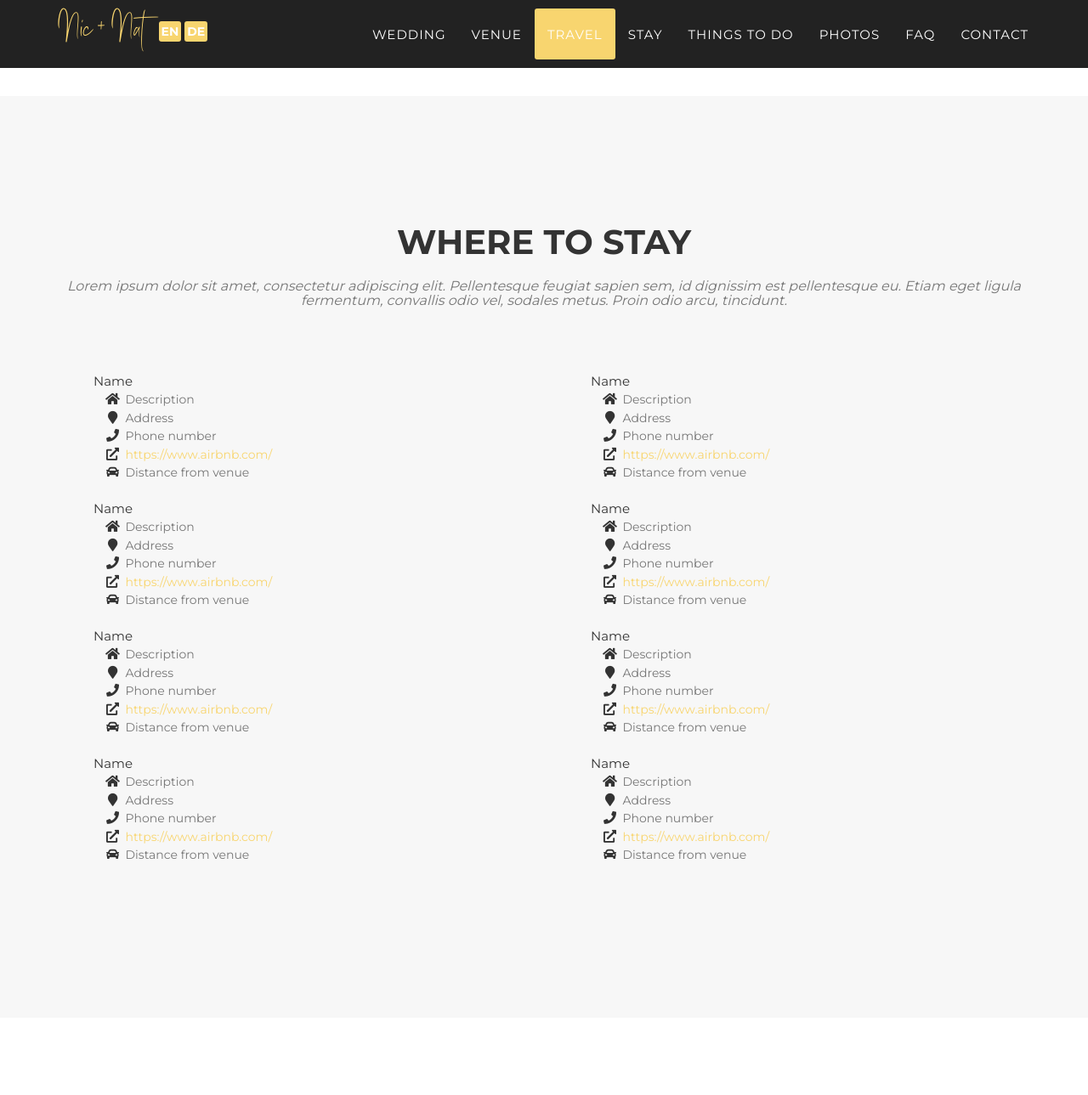
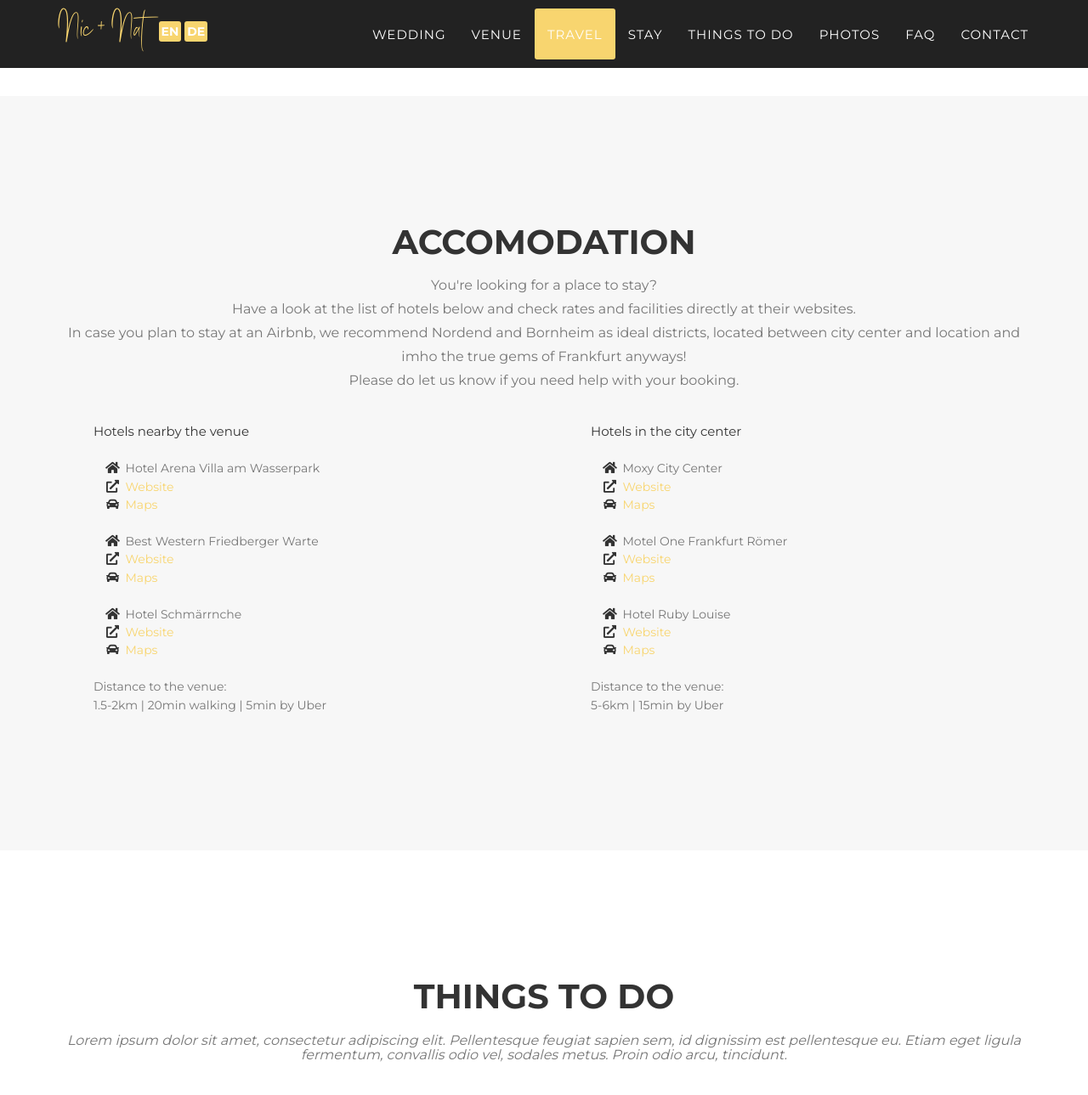
Before and after one commit to nic-nat/wedding, a Jekyll site: the page built from index.html, in a window 1280 px wide and 1400 px high, scrolled down 3631 px, cut to the strip 0-1302 px from the top of the window. Shown: the top 1289 px of the strip at 85% size. Built offline with Jekyll 4.4.1, drawn with Linux system fonts in a browser that asks for light colours; some web fonts are replaced.

Commit message:
Update stay.html

```diff
--- a/_includes/en_data/stay.html
+++ b/_includes/en_data/stay.html
@@ -3,192 +3,110 @@
     <div class="container">
         <div class="row">
             <div class="col-lg-12 text-center">
-                <h2 class="section-heading">Where To Stay</h2>
-                <h3 class="section-subheading text-muted">Lorem ipsum dolor sit amet, consectetur adipiscing elit. Pellentesque feugiat sapien sem, id dignissim est pellentesque eu. Etiam eget ligula fermentum, convallis odio vel, sodales metus. Proin odio arcu, tincidunt.</h3>
+                <h2 class="section-heading">Accomodation</h2>
+                <p class="largepad text-muted">You're looking for a place to stay?<br>Have a look at the list of hotels below and check rates and facilities directly at their websites.<br>In case you plan to stay at an Airbnb, we recommend Nordend and Bornheim as ideal districts, located between city center and location and imho the true gems of Frankfurt anyways!<br>Please do let us know if you need help with your booking.</h3>
             </div>
         </div>
         <div class="row">
             <div class="col-md-6">
                 <ul style="list-style-type:none;">
                     <li>
-                        Name
+                        Hotels nearby the venue
+                        <li><br></li>
                         <ul class="fa-ul">
                             <li>
-                                <span class="fa-li"><i class="fa fa-home"></i></span><span class="text-muted plist">Description</span>
+                                <span class="fa-li"><i class="fa fa-home"></i></span><span class="text-muted plist">Hotel Arena Villa am Wasserpark</span>
                             </li>
                             <li>
-                                <span class="fa-li"><i class="fa fa-map-marker"></i></span><span class="text-muted plist">Address</span>
+                                <span class="fa-li"><i class="fas fa-external-link-alt"></i></span><span class="plist"><a href="https://villa-am-wasserpark.com">Website</a></span>
                             </li>
                             <li>
-                                <span class="fa-li"><i class="fa fa-phone"></i></span><span class="text-muted plist">Phone number</span>
-                            </li>
-                            <li>
-                                <span class="fa-li"><i class="fas fa-external-link-alt"></i></span><span class="plist"><a href="https://www.airbnb.com">https://www.airbnb.com/</a></span>
-                            </li>
-                            <li>
-                                <span class="fa-li"><i class="fa fa-car"></i></span><span class="text-muted plist">Distance from venue</span>
+                                <span class="fa-li"><i class="fa fa-car"></i></span><span class="plist"><a href="https://www.google.com/maps/dir/BERGstation+Café.Restaurant+im+Huthpark,+Propst-Goebels-Weg,+Frankfurt/Arena+Villa+am+Wasserpark,+Friedberger+Landstraße,+Frankfurt/@50.1407056,8.698684,15z/data=!3m1!4b1!4m14!4m13!1m5!1m1!1s0x47bd0ee2d786a245:0xeb2ca4cd4395c56e!2m2!1d8.716425!2d50.142672!1m5!1m1!1s0x47bd0edcb9bdccf1:0xeba04f9420ec6b86!2m2!1d8.6969667!2d50.1369146!3e2">Maps</a></span>
                             </li>
                             <li><br></li>
                         </ul>
                     </li>
 
-                    <li>
-                        Name
+
                         <ul class="fa-ul">
                             <li>
-                                <span class="fa-li"><i class="fa fa-home"></i></span><span class="text-muted plist">Description</span>
+                                <span class="fa-li"><i class="fa fa-home"></i></span><span class="text-muted plist">Best Western Friedberger Warte</span>
                             </li>
                             <li>
-                                <span class="fa-li"><i class="fa fa-map-marker"></i></span><span class="text-muted plist">Address</span>
+                                <span class="fa-li"><i class="fas fa-external-link-alt"></i></span><span class="plist"><a href="https://www.ibhotel-frankfurt.de">Website</a></span>
                             </li>
                             <li>
-                                <span class="fa-li"><i class="fa fa-phone"></i></span><span class="text-muted plist">Phone number</span>
+                                <span class="fa-li"><i class="fa fa-car"></i></span><span class="plist"><a href="https://www.google.com/maps/dir/BERGstation+Caf%C3%A9.Restaurant+im+Huthpark,+Propst-Goebels-Weg,+Frankfurt/Best+Western+Premier+IB+Hotel+Friedberger+Warte,+Homburger+Landstra%C3%9Fe+4,+60389+Frankfurt+am+Main/@50.1437529,8.6989022,15z/data=!3m1!4b1!4m14!4m13!1m5!1m1!1s0x47bd0ee2d786a245:0xeb2ca4cd4395c56e!2m2!1d8.716425!2d50.142672!1m5!1m1!1s0x47bd0edc267b11bd:0x4945752d0d571543!2m2!1d8.6988889!2d50.1413889!3e2">Maps</a></span>
+                            </li>
+                            <li><br></li>
+                        </ul>
+
+                        <ul class="fa-ul">
+                            <li>
+                                <span class="fa-li"><i class="fa fa-home"></i></span><span class="text-muted plist">Hotel Schmärrnche</span>
                             </li>
                             <li>
-                                <span class="fa-li"><i class="fas fa-external-link-alt"></i></span><span class="plist"><a href="https://www.airbnb.com">https://www.airbnb.com/</a></span>
+                                <span class="fa-li"><i class="fas fa-external-link-alt"></i></span><span class="plist"><a href="https://www.hotel-schmaerrnche.de">Website</a></span>
                             </li>
                             <li>
-                                <span class="fa-li"><i class="fa fa-car"></i></span><span class="text-muted plist">Distance from venue</span>
+                                <span class="fa-li"><i class="fa fa-car"></i></span><span  class="plist"><a href="https://www.google.com/maps/dir/BERGstation+Café.Restaurant+im+Huthpark,+Propst-Goebels-Weg,+Frankfurt/Hotel+Schmärrnche,+Kleine+Spillingsgasse,+Frankfurt/@50.1369379,8.7059772,15z/data=!3m1!4b1!4m14!4m13!1m5!1m1!1s0x47bd0ee2d786a245:0xeb2ca4cd4395c56e!2m2!1d8.716425!2d50.142672!1m5!1m1!1s0x47bd0eee407ba16b:0xe2069251b99e6625!2m2!1d8.7120773!2d50.1309707!3e2">Maps</a></span>
+                            </li>
+                            <li><br></li>
+                        </ul>
+                        </li>
+                        <span class="text-muted plist">Distance to the venue:<br>1.5-2km | 20min walking | 5min by Uber</span>
+                        </li>
+                </ul>
+            </div>
+
+
+            <div class="col-md-6">
+                <ul style="list-style-type:none;">
+                    <li>
+                        Hotels in the city center
+                        <li><br></li>
+                        <ul class="fa-ul">
+                            <li>
+                                <span class="fa-li"><i class="fa fa-home"></i></span><span class="text-muted plist">Moxy City Center</span>
+                            </li>
+                            <li>
+                                <span class="fa-li"><i class="fas fa-external-link-alt"></i></span><span class="plist"><a href="https://www.marriott.com/en-us/hotels/fraor-moxy-frankfurt-city-center/overview/">Website</a></span>
+                            </li>
+                            <li>
+                                <span class="fa-li"><i class="fa fa-car"></i></span><span class="plist"><a href="https://www.google.com/maps/dir/BERGstation+Café.Restaurant+im+Huthpark,+Propst-Goebels-Weg,+Frankfurt/Moxy+Frankfurt+City+Center,+Thurn-und-Taxis-Platz,+Frankfurt/@50.1292585,8.6816075,14z/data=!3m1!4b1!4m14!4m13!1m5!1m1!1s0x47bd0ee2d786a245:0xeb2ca4cd4395c56e!2m2!1d8.716425!2d50.142672!1m5!1m1!1s0x47bd0f672b966ee1:0x26c956d33c7d45c7!2m2!1d8.6803165!2d50.1161085!3e0">Maps</a></span>
                             </li>
                             <li><br></li>
                         </ul>
                     </li>
 
-                    <li>
-                        Name
                         <ul class="fa-ul">
                             <li>
-                                <span class="fa-li"><i class="fa fa-home"></i></span><span class="text-muted plist">Description</span>
+                                <span class="fa-li"><i class="fa fa-home"></i></span><span class="text-muted plist">Motel One Frankfurt Römer</span>
                             </li>
                             <li>
-                                <span class="fa-li"><i class="fa fa-map-marker"></i></span><span class="text-muted plist">Address</span>
+                                <span class="fa-li"><i class="fas fa-external-link-alt"></i></span><span class="plist"><a href="https://www.motel-one.com/de/hotels/frankfurt/hotel-frankfurt-roemer/">Website</a></span>
                             </li>
                             <li>
-                                <span class="fa-li"><i class="fa fa-phone"></i></span><span class="text-muted plist">Phone number</span>
-                            </li>
-                            <li>
-                                <span class="fa-li"><i class="fas fa-external-link-alt"></i></span><span class="plist"><a href="https://www.airbnb.com">https://www.airbnb.com/</a></span>
-                            </li>
-                            <li>
-                                <span class="fa-li"><i class="fa fa-car"></i></span><span class="text-muted plist">Distance from venue</span>
+                                <span class="fa-li"><i class="fa fa-car"></i></span><span class="plist"><a href="https://www.google.com/maps/dir/BERGstation+Café.Restaurant+im+Huthpark,+Propst-Goebels-Weg,+Frankfurt/Hotel+Motel+One+Frankfurt-Römer,+Berliner+Straße,+Frankfurt/@50.1261266,8.6799249,14z/data=!3m1!4b1!4m14!4m13!1m5!1m1!1s0x47bd0ee2d786a245:0xeb2ca4cd4395c56e!2m2!1d8.716425!2d50.142672!1m5!1m1!1s0x47bd0ea8e6eb9a09:0xdf5f40e1e48592d!2m2!1d8.678!2d50.1103365!3e0">Maps</a></span>
                             </li>
                             <li><br></li>
                         </ul>
-                    </li>
 
-                    <li>
-                        Name
                         <ul class="fa-ul">
                             <li>
-                                <span class="fa-li"><i class="fa fa-home"></i></span><span class="text-muted plist">Description</span>
+                                <span class="fa-li"><i class="fa fa-home"></i></span><span class="text-muted plist">Hotel Ruby Louise</span>
                             </li>
                             <li>
-                                <span class="fa-li"><i class="fa fa-map-marker"></i></span><span class="text-muted plist">Address</span>
+                                <span class="fa-li"><i class="fas fa-external-link-alt"></i></span><span class="plist"><a href="https://www.ruby-hotels.com/hotels-destinations/frankfurt/ruby-louise">Website</a></span>
                             </li>
                             <li>
-                                <span class="fa-li"><i class="fa fa-phone"></i></span><span class="text-muted plist">Phone number</span>
-                            </li>
-                            <li>
-                                <span class="fa-li"><i class="fas fa-external-link-alt"></i></span><span class="plist"><a href="https://www.airbnb.com">https://www.airbnb.com/</a></span>
-                            </li>
-                            <li>
-                                <span class="fa-li"><i class="fa fa-car"></i></span><span class="text-muted plist">Distance from venue</span>
+                                <span class="fa-li"><i class="fa fa-car"></i></span><span class="plist"><a href="https://www.google.com/maps/dir/BERGstation+Café.Restaurant+im+Huthpark,+Propst-Goebels-Weg,+Frankfurt/Ruby+Louise+Hotel+%26+Bar,+Neue+Rothofstraße,+Frankfurt/@50.1281177,8.6774132,14z/data=!3m1!4b1!4m14!4m13!1m5!1m1!1s0x47bd0ee2d786a245:0xeb2ca4cd4395c56e!2m2!1d8.716425!2d50.142672!1m5!1m1!1s0x47bd0fb1cdc26d81:0x724238b302895915!2m2!1d8.6744371!2d50.113511!3e0">Maps</a></span>
                             </li>
                             <li><br></li>
                         </ul>
-                    </li>
-                </ul>
-            </div>
-
-            <div class="col-md-6">
-                <ul style="list-style-type:none;">
-                    <li>
-                        Name
-                        <ul class="fa-ul">
-                            <li>
-                                <span class="fa-li"><i class="fa fa-home"></i></span><span class="text-muted plist">Description</span>
-                            </li>
-                            <li>
-                                <span class="fa-li"><i class="fa fa-map-marker"></i></span><span class="text-muted plist">Address</span>
-                            </li>
-                            <li>
-                                <span class="fa-li"><i class="fa fa-phone"></i></span><span class="text-muted plist">Phone number</span>
-                            </li>
-                            <li>
-                                <span class="fa-li"><i class="fas fa-external-link-alt"></i></span><span class="plist"><a href="https://www.airbnb.com">https://www.airbnb.com/</a></span>
-                            </li>
-                            <li>
-                                <span class="fa-li"><i class="fa fa-car"></i></span><span class="text-muted plist">Distance from venue</span>
-                            </li>
-                            <li><br></li>
-                        </ul>
-                    </li>
-
-                    <li>
-                        Name
-                        <ul class="fa-ul">
-                            <li>
-                                <span class="fa-li"><i class="fa fa-home"></i></span><span class="text-muted plist">Description</span>
-                            </li>
-                            <li>
-                                <span class="fa-li"><i class="fa fa-map-marker"></i></span><span class="text-muted plist">Address</span>
-                            </li>
-                            <li>
-                                <span class="fa-li"><i class="fa fa-phone"></i></span><span class="text-muted plist">Phone number</span>
-                            </li>
-                            <li>
-                                <span class="fa-li"><i class="fas fa-external-link-alt"></i></span><span class="plist"><a href="https://www.airbnb.com">https://www.airbnb.com/</a></span>
-                            </li>
-                            <li>
-                                <span class="fa-li"><i class="fa fa-car"></i></span><span class="text-muted plist">Distance from venue</span>
-                            </li>
-                            <li><br></li>
-                        </ul>
-                    </li>
-
-                    <li>
-                        Name
-                        <ul class="fa-ul">
-                            <li>
-                                <span class="fa-li"><i class="fa fa-home"></i></span><span class="text-muted plist">Description</span>
-                            </li>
-                            <li>
-                                <span class="fa-li"><i class="fa fa-map-marker"></i></span><span class="text-muted plist">Address</span>
-                            </li>
-                            <li>
-                                <span class="fa-li"><i class="fa fa-phone"></i></span><span class="text-muted plist">Phone number</span>
-                            </li>
-                            <li>
-                                <span class="fa-li"><i class="fas fa-external-link-alt"></i></span><span class="plist"><a href="https://www.airbnb.com">https://www.airbnb.com/</a></span>
-                            </li>
-                            <li>
-                                <span class="fa-li"><i class="fa fa-car"></i></span><span class="text-muted plist">Distance from venue</span>
-                            </li>
-                            <li><br></li>
-                        </ul>
-                    </li>
-
-                    <li>
-                        Name
-                        <ul class="fa-ul">
-                            <li>
-                                <span class="fa-li"><i class="fa fa-home"></i></span><span class="text-muted plist">Description</span>
-                            </li>
-                            <li>
-                                <span class="fa-li"><i class="fa fa-map-marker"></i></span><span class="text-muted plist">Address</span>
-                            </li>
-                            <li>
-                                <span class="fa-li"><i class="fa fa-phone"></i></span><span class="text-muted plist">Phone number</span>
-                            </li>
-                            <li>
-                                <span class="fa-li"><i class="fas fa-external-link-alt"></i></span><span class="plist"><a href="https://www.airbnb.com">https://www.airbnb.com/</a></span>
-                            </li>
-                            <li>
-                                <span class="fa-li"><i class="fa fa-car"></i></span><span class="text-muted plist">Distance from venue</span>
-                            </li>
-                            <li><br></li>
-                        </ul>
-                    </li>
+                        </li>
+                        <span class="text-muted plist">Distance to the venue:<br>5-6km | 15min by Uber</span>
+                        </li>
                 </ul>
             </div>
         </div>
```
